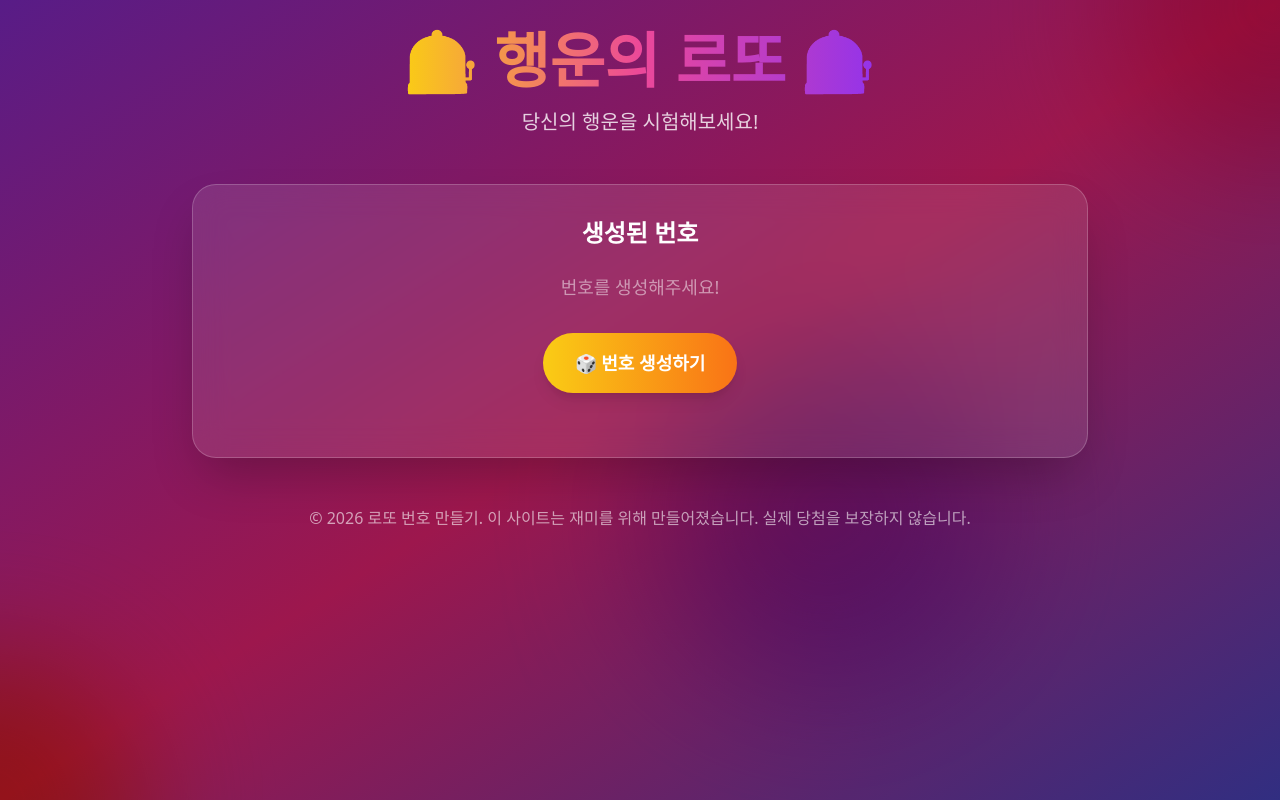
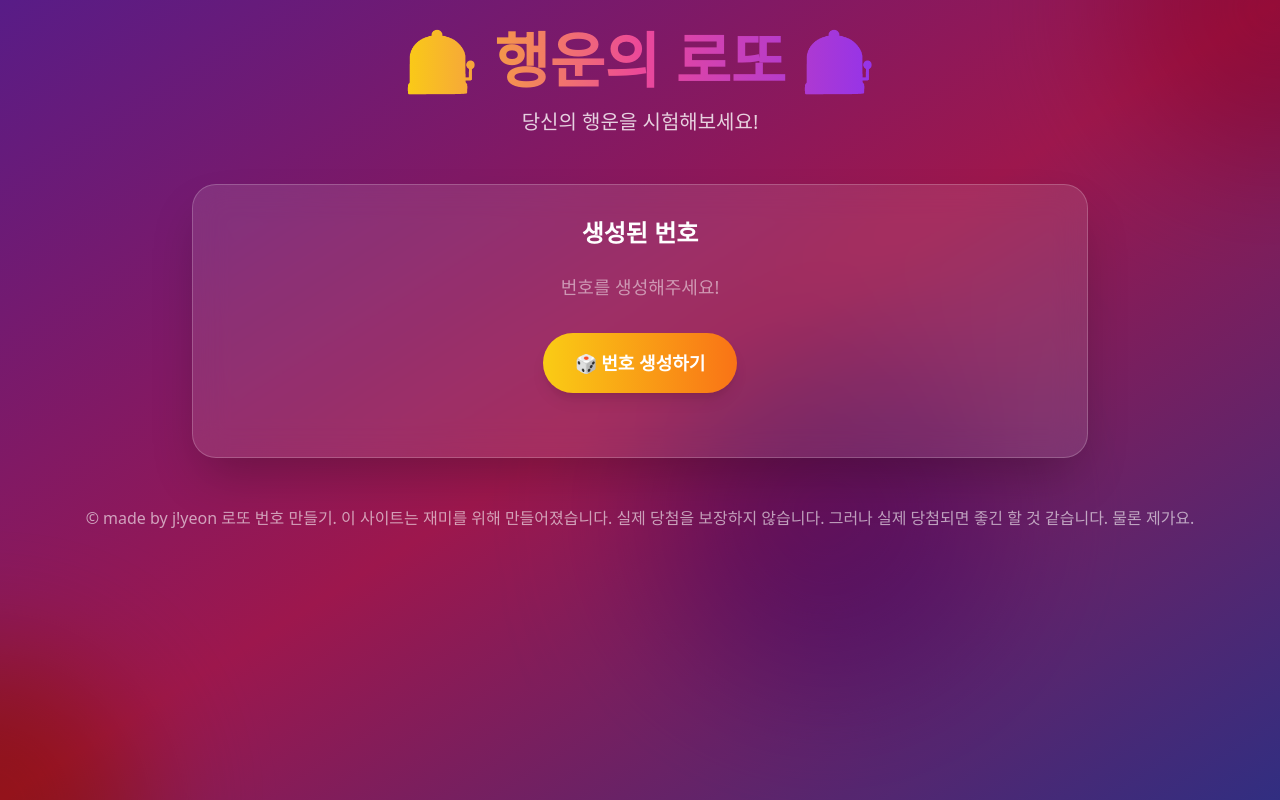
Before and after one commit to franjisca/makelottonumber, a React (Vite) app: page / in a window 1280 px wide. Built offline with nearby package versions, Linux system fonts and the light colour scheme.

Commit message:
package.json, 메인 컴포넌트 수정

```diff
--- a/package.json
+++ b/package.json
@@ -2,6 +2,7 @@
   "name": "make-lotto-number",
   "version": "1.0.0",
   "description": "재미있는 로또 번호 생성기",
+  "homepage": "https://franjisca.github.io/makelottonumber/",
   "scripts": {
     "dev": "vite",
     "build": "tsc && vite build",
--- a/src/LottoGenerator.tsx
+++ b/src/LottoGenerator.tsx
@@ -282,11 +282,6 @@ const LottoGenerator = () => {
     ctx.fillStyle = "#666666";
     ctx.textAlign = "center";
     ctx.fillText(
-      "* 당첨금은 지급개시일로부터 1년내에 수령하여야 합니다.",
-      canvas.width / 2,
-      bottomY + 30
-    );
-    ctx.fillText(
       "* 본 용지는 실제 로또 용지가 아닙니다.",
       canvas.width / 2,
       bottomY + 50
@@ -564,8 +559,9 @@ const LottoGenerator = () => {
         {/* 푸터 */}
         <footer className="mt-12 text-center text-white/60">
           <p>
-            © 2026 로또 번호 만들기. 이 사이트는 재미를 위해 만들어졌습니다.
-            실제 당첨을 보장하지 않습니다.
+            © made by j!yeon 로또 번호 만들기. 이 사이트는 재미를 위해
+            만들어졌습니다. 실제 당첨을 보장하지 않습니다. 그러나 실제 당첨되면
+            좋긴 할 것 같습니다. 물론 제가요.
           </p>
         </footer>
       </div>
```
